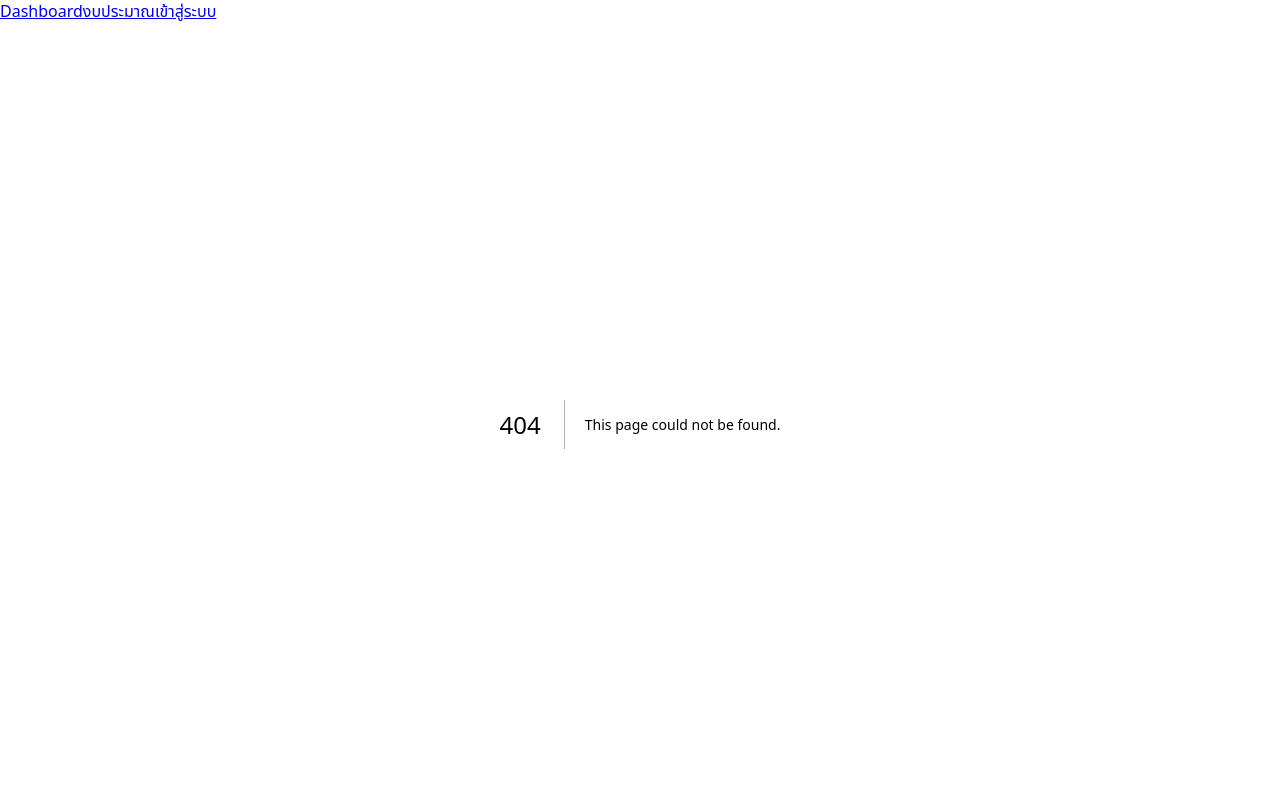
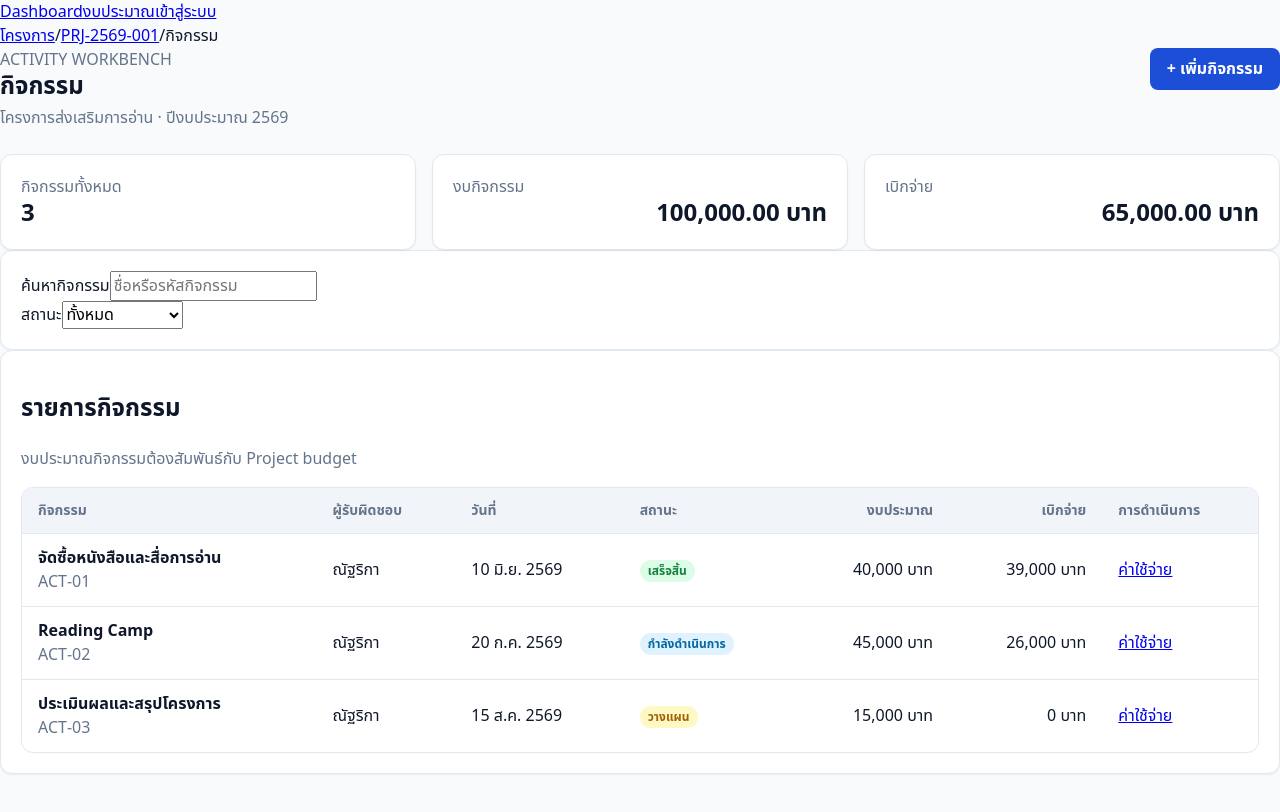
Before and after one commit to plansps2026-creator/school-budget-system, a Next.js app in the folder apps/web/: page /activities in a window 1280 px wide. Before the commit this address had no page. Shown: the top 812 px of the page. Built offline with nearby package versions, Linux system fonts and the light colour scheme.

Commit message:
feat(web): add activity workbench

```diff
--- /dev/null
+++ b/apps/web/app/activities/page.tsx
@@ -0,0 +1,21 @@
+import Link from 'next/link';
+import { Card } from '../../components/ui/Card';
+
+const activities = [
+  { code: 'ACT-01', name: 'จัดซื้อหนังสือและสื่อการอ่าน', owner: 'ณัฐริกา', status: 'COMPLETED', planned: 40000, spent: 39000, date: '10 มิ.ย. 2569' },
+  { code: 'ACT-02', name: 'Reading Camp', owner: 'ณัฐริกา', status: 'IN_PROGRESS', planned: 45000, spent: 26000, date: '20 ก.ค. 2569' },
+  { code: 'ACT-03', name: 'ประเมินผลและสรุปโครงการ', owner: 'ณัฐริกา', status: 'PLANNED', planned: 15000, spent: 0, date: '15 ส.ค. 2569' },
+];
+
+const label: Record<string, string> = { COMPLETED: 'เสร็จสิ้น', IN_PROGRESS: 'กำลังดำเนินการ', PLANNED: 'วางแผน' };
+const tone: Record<string, string> = { COMPLETED: 'success', IN_PROGRESS: 'info', PLANNED: 'warning' };
+
+export default function ActivitiesPage() {
+  return <div className="page-stack">
+    <div className="breadcrumb"><Link href="/projects">โครงการ</Link><span>/</span><Link href="/projects/view">PRJ-2569-001</Link><span>/</span><span>กิจกรรม</span></div>
+    <div className="page-header"><div><p className="eyebrow">ACTIVITY WORKBENCH</p><h1>กิจกรรม</h1><p className="muted">โครงการส่งเสริมการอ่าน · ปีงบประมาณ 2569</p></div><Link className="btn btn-primary btn-md" href="/activities">+ เพิ่มกิจกรรม</Link></div>
+    <div className="grid"><Card><div className="muted">กิจกรรมทั้งหมด</div><div className="metric">{activities.length}</div></Card><Card><div className="muted">งบกิจกรรม</div><div className="metric numeric">100,000.00 บาท</div></Card><Card><div className="muted">เบิกจ่าย</div><div className="metric numeric">65,000.00 บาท</div></Card></div>
+    <Card><div className="toolbar"><div className="form-field compact"><label htmlFor="activity-search">ค้นหากิจกรรม</label><input id="activity-search" placeholder="ชื่อหรือรหัสกิจกรรม" /></div><div className="form-field compact"><label htmlFor="activity-status">สถานะ</label><select id="activity-status"><option>ทั้งหมด</option><option>วางแผน</option><option>กำลังดำเนินการ</option><option>เสร็จสิ้น</option></select></div></div></Card>
+    <Card><div className="section-heading"><div><h2>รายการกิจกรรม</h2><p className="muted">งบประมาณกิจกรรมต้องสัมพันธ์กับ Project budget</p></div></div><div className="table-wrap"><table className="data-table"><thead><tr><th>กิจกรรม</th><th>ผู้รับผิดชอบ</th><th>วันที่</th><th>สถานะ</th><th className="numeric">งบประมาณ</th><th className="numeric">เบิกจ่าย</th><th>การดำเนินการ</th></tr></thead><tbody>{activities.map((a) => <tr key={a.code}><td><strong>{a.name}</strong><div className="muted">{a.code}</div></td><td>{a.owner}</td><td>{a.date}</td><td><span className={`status status-${tone[a.status]}`}>{label[a.status]}</span></td><td className="numeric">{a.planned.toLocaleString('th-TH')} บาท</td><td className="numeric">{a.spent.toLocaleString('th-TH')} บาท</td><td><Link className="table-link" href="/expenses">ค่าใช้จ่าย</Link></td></tr>)}</tbody></table></div></Card>
+  </div>;
+}
```
